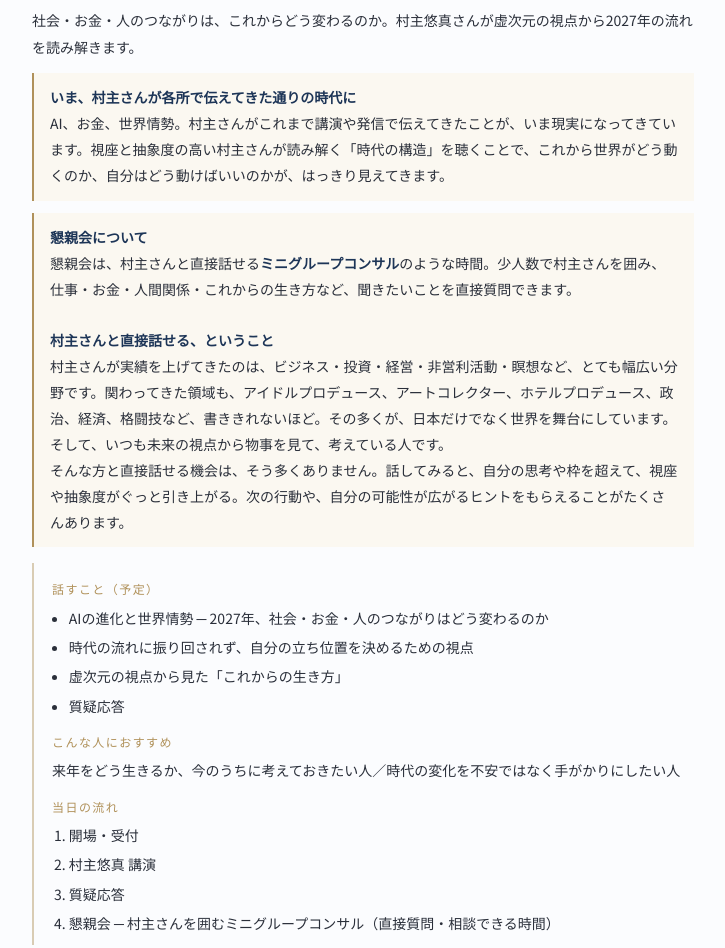
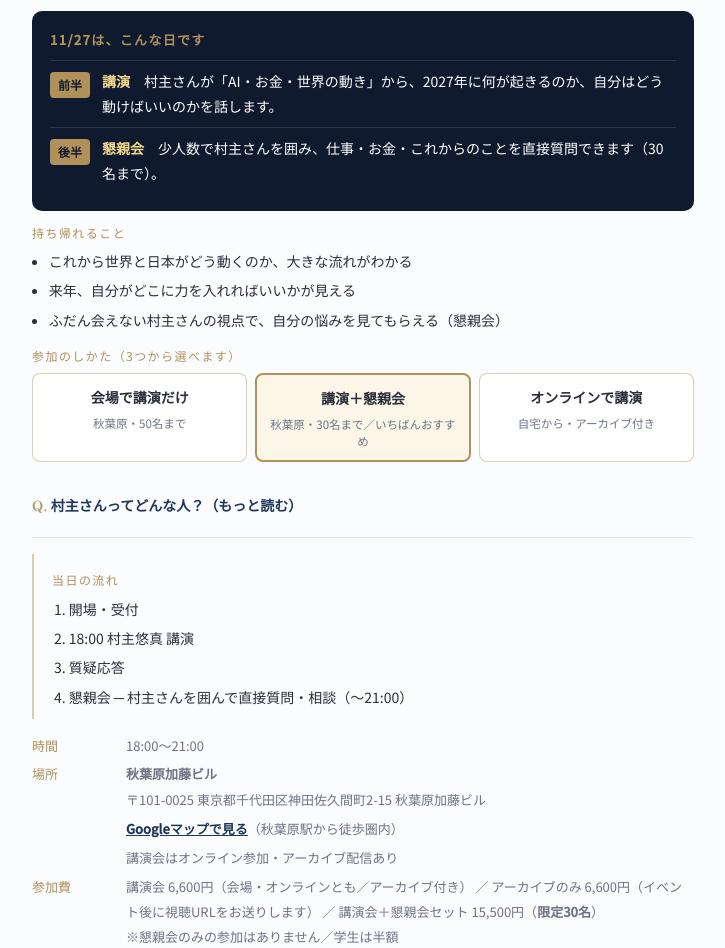
Before and after one commit to wclosetk8114-collab/murasu-dampatsu-lp, a plain HTML site: page index.html in a window 1280 px wide. Shown: the part 9115-10063 px from the top of the page, without its empty margins (372-1097 px from the left). Drawn offline with nearby package versions, Linux system fonts and the light colour scheme; no server answers.

Commit message:
11/27セクションをわかりやすく整理

```diff
--- a/index.html
+++ b/index.html
@@ -103,6 +103,17 @@ h2{font-family:"Shippori Mincho",serif;color:var(--nv);font-size:27px;font-weigh
 .night p{font-size:14px}
 .night dl{display:grid;grid-template-columns:84px 1fr;gap:3px 10px;margin-top:14px;font-size:13px;color:var(--mu)}
 .night dt{color:var(--gd)}
+.g3{margin-top:14px;background:#0f1a2e;color:#fff;border-radius:10px;padding:16px 18px}
+.g3h{font-size:13px;color:var(--gd);letter-spacing:.1em;margin-bottom:8px;font-weight:700}
+.g3r{display:flex;gap:12px;align-items:flex-start;padding:8px 0;border-top:1px solid rgba(255,255,255,.12);font-size:14px;line-height:1.8}
+.g3r span{flex:none;background:var(--gd);color:#0f1a2e;font-size:12px;font-weight:700;border-radius:4px;padding:2px 8px;margin-top:3px}
+.g3r b{color:#f3d98b}
+.ways{display:grid;grid-template-columns:repeat(3,1fr);gap:8px;margin-top:6px}
+.ways div{border:1px solid var(--ln);border-radius:8px;padding:10px;text-align:center;font-size:14px;background:#fff}
+.ways small{display:block;font-size:11.5px;color:var(--mu);margin-top:3px;line-height:1.5}
+.ways .wrec{border:2px solid var(--gd);background:#fbf6e8}
+@media(max-width:600px){.ways{grid-template-columns:1fr}}
+.kd{margin-top:12px}.kd summary{cursor:pointer;font-size:14px;color:var(--nv);font-weight:700}
 .kon{margin-top:12px;background:#fbf8f1;border-left:2px solid var(--gd);padding:12px 16px;font-size:14px;line-height:1.85}
 .kon b{color:var(--nv)}
 .pass{margin-bottom:26px;border:1px solid var(--gd);background:linear-gradient(135deg,#fff,#fbf8f1);padding:22px 20px}
@@ -409,11 +420,16 @@ footer{text-align:center;font-size:12px;color:var(--mu);padding:36px 0 56px;back
    <div>
     <span class="tag">講演会＆懇親会</span> <span class="tag loc2">会場：東京都内</span> <span class="tag">講演会はオンライン・アーカイブあり</span>
     <h3>2027年をどう生きるか<br>─ 時代の構造を読む<br><small style="font-size:15px;color:var(--gd);letter-spacing:.08em">AI × お金 × 世界平和</small></h3>
-    <p>社会・お金・人のつながりは、これからどう変わるのか。村主悠真さんが虚次元の視点から2027年の流れを読み解きます。</p><div class="kon"><b>いま、村主さんが各所で伝えてきた通りの時代に</b><br>AI、お金、世界情勢。村主さんがこれまで講演や発信で伝えてきたことが、いま現実になってきています。視座と抽象度の高い村主さんが読み解く「時代の構造」を聴くことで、これから世界がどう動くのか、自分はどう動けばいいのかが、はっきり見えてきます。</div><div class="kon"><b>懇親会について</b><br>懇親会は、村主さんと直接話せる<b>ミニグループコンサル</b>のような時間。少人数で村主さんを囲み、仕事・お金・人間関係・これからの生き方など、聞きたいことを直接質問できます。<br><br><b>村主さんと直接話せる、ということ</b><br>村主さんが実績を上げてきたのは、ビジネス・投資・経営・非営利活動・瞑想など、とても幅広い分野です。関わってきた領域も、アイドルプロデュース、アートコレクター、ホテルプロデュース、政治、経済、格闘技など、書ききれないほど。その多くが、日本だけでなく世界を舞台にしています。<br>そして、いつも未来の視点から物事を見て、考えている人です。<br>そんな方と直接話せる機会は、そう多くありません。話してみると、自分の思考や枠を超えて、視座や抽象度がぐっと引き上がる。次の行動や、自分の可能性が広がるヒントをもらえることがたくさんあります。</div>
+    <div class="g3"><div class="g3h">11/27は、こんな日です</div>
+     <div class="g3r"><span>前半</span><div><b>講演</b>　村主さんが「AI・お金・世界の動き」から、2027年に何が起きるのか、自分はどう動けばいいのかを話します。</div></div>
+     <div class="g3r"><span>後半</span><div><b>懇親会</b>　少人数で村主さんを囲み、仕事・お金・これからのことを直接質問できます（30名まで）。</div></div>
+    </div>
+    <div class="mh">持ち帰れること</div><ul class="pts"><li>これから世界と日本がどう動くのか、大きな流れがわかる</li><li>来年、自分がどこに力を入れればいいかが見える</li><li>ふだん会えない村主さんの視点で、自分の悩みを見てもらえる（懇親会）</li></ul>
+    <div class="mh">参加のしかた（3つから選べます）</div>
+    <div class="ways"><div><b>会場で講演だけ</b><small>秋葉原・50名まで</small></div><div class="wrec"><b>講演＋懇親会</b><small>秋葉原・30名まで／いちばんおすすめ</small></div><div><b>オンラインで講演</b><small>自宅から・アーカイブ付き</small></div></div>
+    <details class="kd"><summary>村主さんってどんな人？（もっと読む）</summary><div class="kon"><b>いま、村主さんが伝えてきた通りの時代に</b><br>AI、お金、世界情勢。村主さんがこれまで講演や発信で伝えてきたことが、いま現実になってきています。視座と抽象度の高い村主さんの話を聴くと、これから世界がどう動くのか、自分はどう動けばいいのかが、はっきり見えてきます。</div><div class="kon"><b>直接話せる、ということ</b><br>村主さんが実績を上げてきたのは、ビジネス・投資・経営・非営利活動・瞑想など、とても幅広い分野です。アイドルプロデュース、アートコレクター、ホテルプロデュース、政治、経済、格闘技など、書ききれないほど。その多くが世界を舞台にしています。<br>いつも未来の視点から考えている人なので、話すだけで自分の枠がはずれ、次の一歩のヒントがたくさん見つかります。</div></details>
     <div class="more">
-     <div class="mh">話すこと（予定）</div><ul class="pts"><li>AIの進化と世界情勢 ─ 2027年、社会・お金・人のつながりはどう変わるのか</li><li>時代の流れに振り回されず、自分の立ち位置を決めるための視点</li><li>虚次元の視点から見た「これからの生き方」</li><li>質疑応答</li></ul>
-     <div class="mh">こんな人におすすめ</div><p class="rec">来年をどう生きるか、今のうちに考えておきたい人／時代の変化を不安ではなく手がかりにしたい人</p>
-     <div class="mh">当日の流れ</div><ol class="flow"><li>開場・受付</li><li>村主悠真 講演</li><li>質疑応答</li><li>懇親会 ─ 村主さんを囲むミニグループコンサル（直接質問・相談できる時間）</li></ol>
+     <div class="mh">当日の流れ</div><ol class="flow"><li>開場・受付</li><li>18:00 村主悠真 講演</li><li>質疑応答</li><li>懇親会 ─ 村主さんを囲んで直接質問・相談（〜21:00）</li></ol>
     </div>
     <dl><dt>時間</dt><dd>18:00〜21:00</dd><dt>場所</dt><dd><b>秋葉原加藤ビル</b><br>〒101-0025 東京都千代田区神田佐久間町2-15 秋葉原加藤ビル<br><a href="https://maps.google.com/maps?q=35.6983505,139.7761308&amp;zoom=16" target="_blank" rel="noopener" class="maplink">Googleマップで見る</a>（秋葉原駅から徒歩圏内）<br>講演会はオンライン参加・アーカイブ配信あり</dd><dt>参加費</dt><dd>講演会 6,600円（会場・オンラインとも／アーカイブ付き） ／ アーカイブのみ 6,600円（イベント後に視聴URLをお送りします） ／ 講演会＋懇親会セット 15,500円（<b>限定30名</b>）<br><span class="early"><b>早割</b>：11/6（金）までの申し込みで1,000円オフ<br></span>※懇親会のみの参加はありません／学生は半額<br>12/21虚点とあわせて申し込める「冬の通し券」もあります（下の参加費をご覧ください）</dd></dl>
    </div>
```
